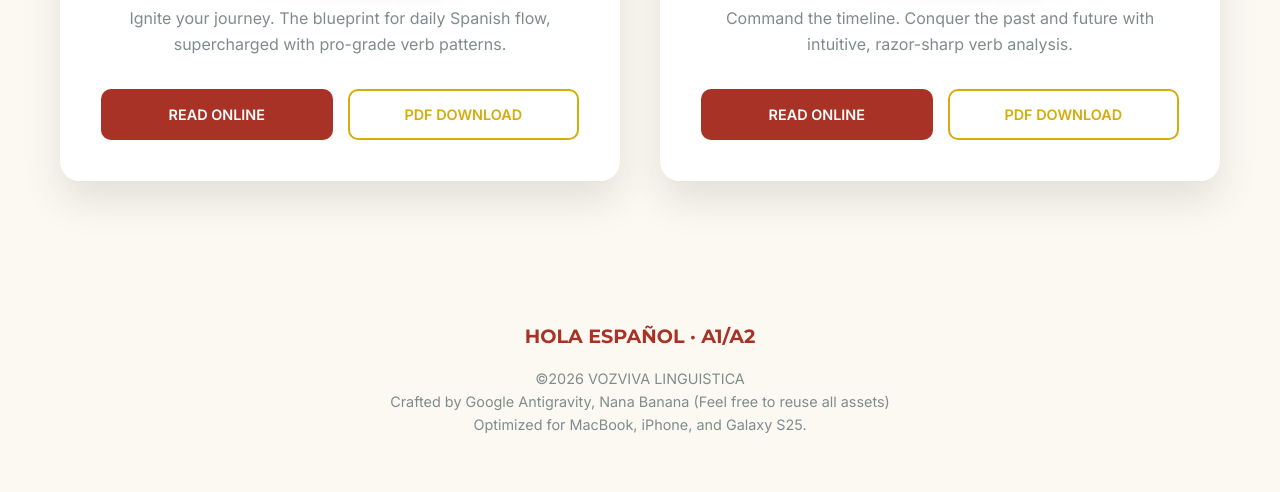
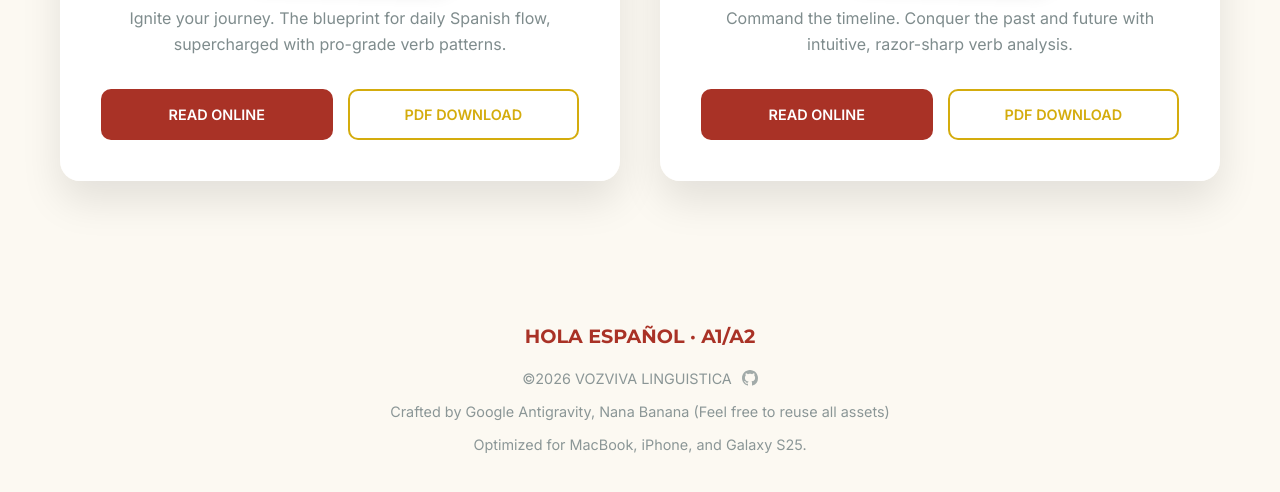
Before and after one commit to heroyik/hola-a1a2, a website: page index.html in a window 1280 px wide. Shown: the part 915-1407 px from the top of the page. Drawn offline with Linux system fonts and the light colour scheme.

Commit message:
Add GitHub link with icon to footer

```diff
--- a/index.css
+++ b/index.css
@@ -207,6 +207,28 @@
     font-size: 0.9rem;
 }
 
+footer p {
+    margin: 10px 0;
+    opacity: 0.9;
+    display: flex;
+    align-items: center;
+    justify-content: center;
+    gap: 10px;
+}
+
+.github-link {
+    color: var(--text-light);
+    transition: var(--transition-smooth);
+    display: inline-flex;
+    opacity: 0.8;
+}
+
+.github-link:hover {
+    transform: scale(1.2) rotate(10deg);
+    color: var(--spanish-red);
+    opacity: 1;
+}
+
 .footer-logo {
     font-family: 'Montserrat', sans-serif;
     font-weight: 700;
--- a/index.html
+++ b/index.html
@@ -56,7 +56,11 @@
     <!-- Footer -->
     <footer>
         <div class="footer-logo">HOLA ESPAÑOL · A1/A2</div>
-        <p>&copy;2026 VOZVIVA LINGUISTICA</p>
+        <p>&copy;2026 VOZVIVA LINGUISTICA
+            <a href="https://github.com/heroyik/hola-al-textbook" target="_blank" class="github-link" title="Source Code">
+                <svg height="16" viewBox="0 0 16 16" version="1.1" width="16" aria-hidden="true" fill="currentColor"><path d="M8 0C3.58 0 0 3.58 0 8c0 3.54 2.29 6.53 5.47 7.59.4.07.55-.17.55-.38 0-.19-.01-.82-.01-1.49-2.01.37-2.53-.49-2.69-.94-.09-.23-.48-.94-.82-1.13-.28-.15-.68-.52-.01-.53.63-.01 1.08.58 1.23.82.72 1.21 1.87.87 2.33.66.07-.52.28-.87.51-1.07-1.78-.2-3.64-.89-3.64-3.95 0-.87.31-1.59.82-2.15-.08-.2-.36-1.02.08-2.12 0 0 .67-.21 2.2.82.64-.18 1.32-.27 2-.27.68 0 1.36.09 2 .27 1.53-1.04 2.2-.82 2.2-.82.44 1.1.16 1.92.08 2.12.51.56.82 1.27.82 2.15 0 3.07-1.87 3.75-3.65 3.95.29.25.54.73.54 1.48 0 1.07-.01 1.93-.01 2.2 0 .21.15.46.55.38A8.013 8.013 0 0016 8c0-4.42-3.58-8-8-8z"></path></svg>
+            </a>
+        </p>
         <p>Crafted by Google Antigravity, Nana Banana (Feel free to reuse all assets)</p>
         <p>Optimized for MacBook, iPhone, and Galaxy S25.</p>
     </footer>
```
